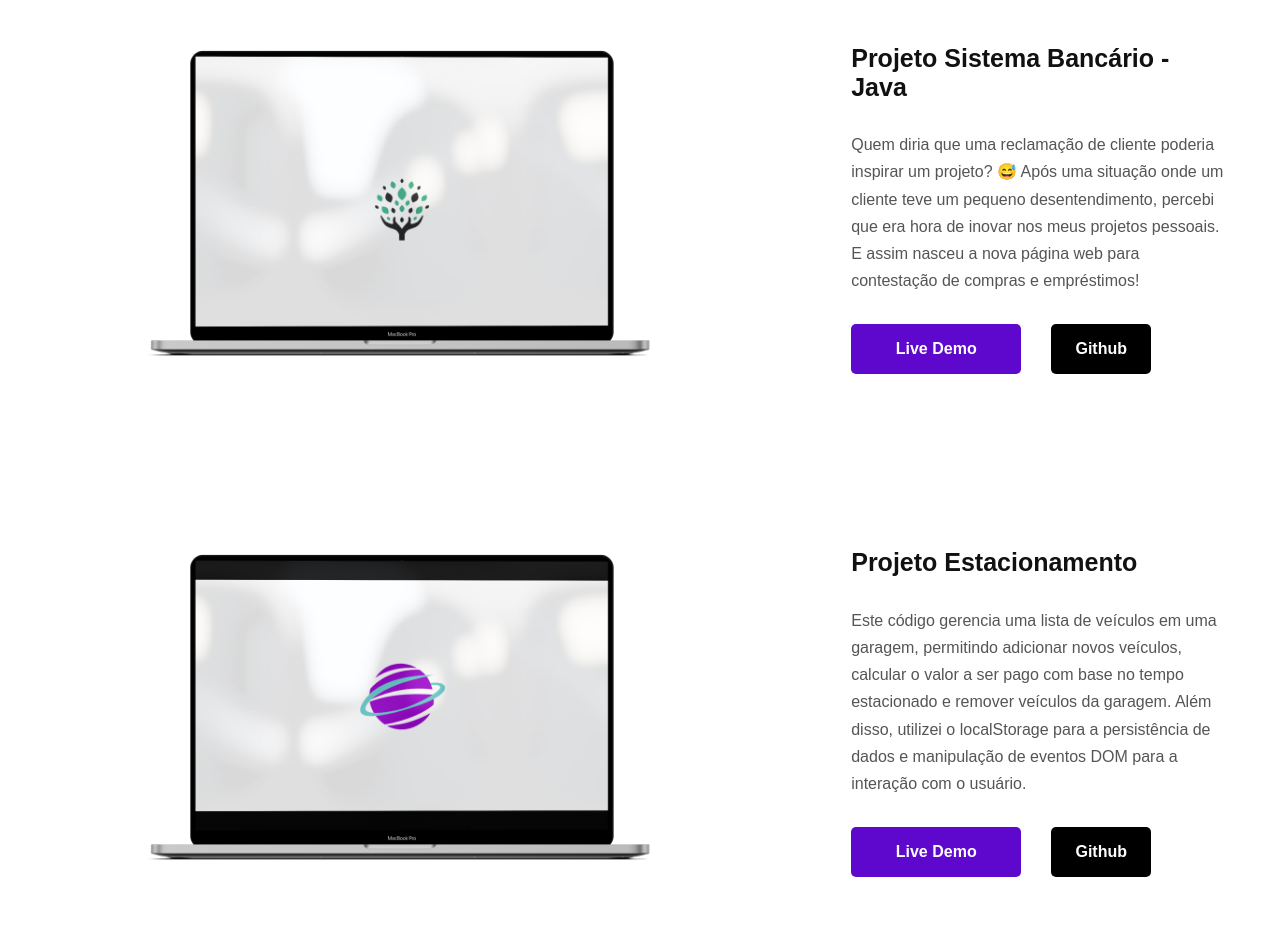
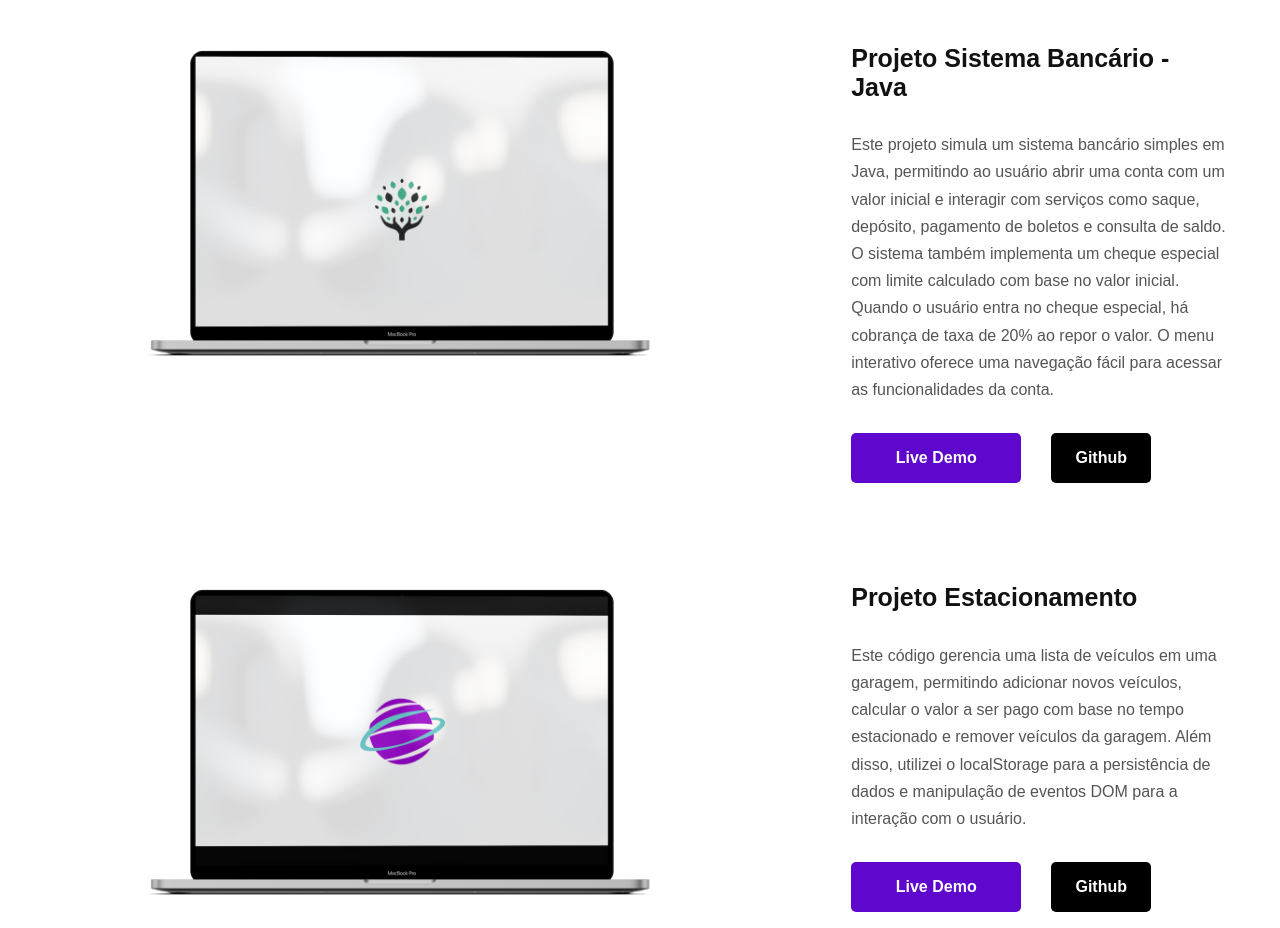
Before and after one commit to VetorMelo/portfolio_victor_react, a React (Vite) app: page / in a window 1280 px wide. Shown: the part 2080-3008 px from the top of the page. Built offline with nearby package versions, Linux system fonts and the light colour scheme; a web font is replaced by a local one.

Commit message:
Atualizando descrição projeto java

```diff
--- a/src/app/App.jsx
+++ b/src/app/App.jsx
@@ -120,7 +120,7 @@ const projects = [
 		name: `Projeto Sistema Bancário - Java`,
 		link: 'https://github.com/VetorMelo/sistema_bancario_java',
 		github: 'https://github.com/VetorMelo/sistema_bancario_java',
-		description: "Quem diria que uma reclamação de cliente poderia inspirar um projeto? 😅 Após uma situação onde um cliente teve um pequeno desentendimento, percebi que era hora de inovar nos meus projetos pessoais. E assim nasceu a nova página web para contestação de compras e empréstimos!",
+		description: "Este projeto simula um sistema bancário simples em Java, permitindo ao usuário abrir uma conta com um valor inicial e interagir com serviços como saque, depósito, pagamento de boletos e consulta de saldo. O sistema também implementa um cheque especial com limite calculado com base no valor inicial. Quando o usuário entra no cheque especial, há cobrança de taxa de 20% ao repor o valor. O menu interativo oferece uma navegação fácil para acessar as funcionalidades da conta.",
 		image: Ataa
 	},
 	{
```
